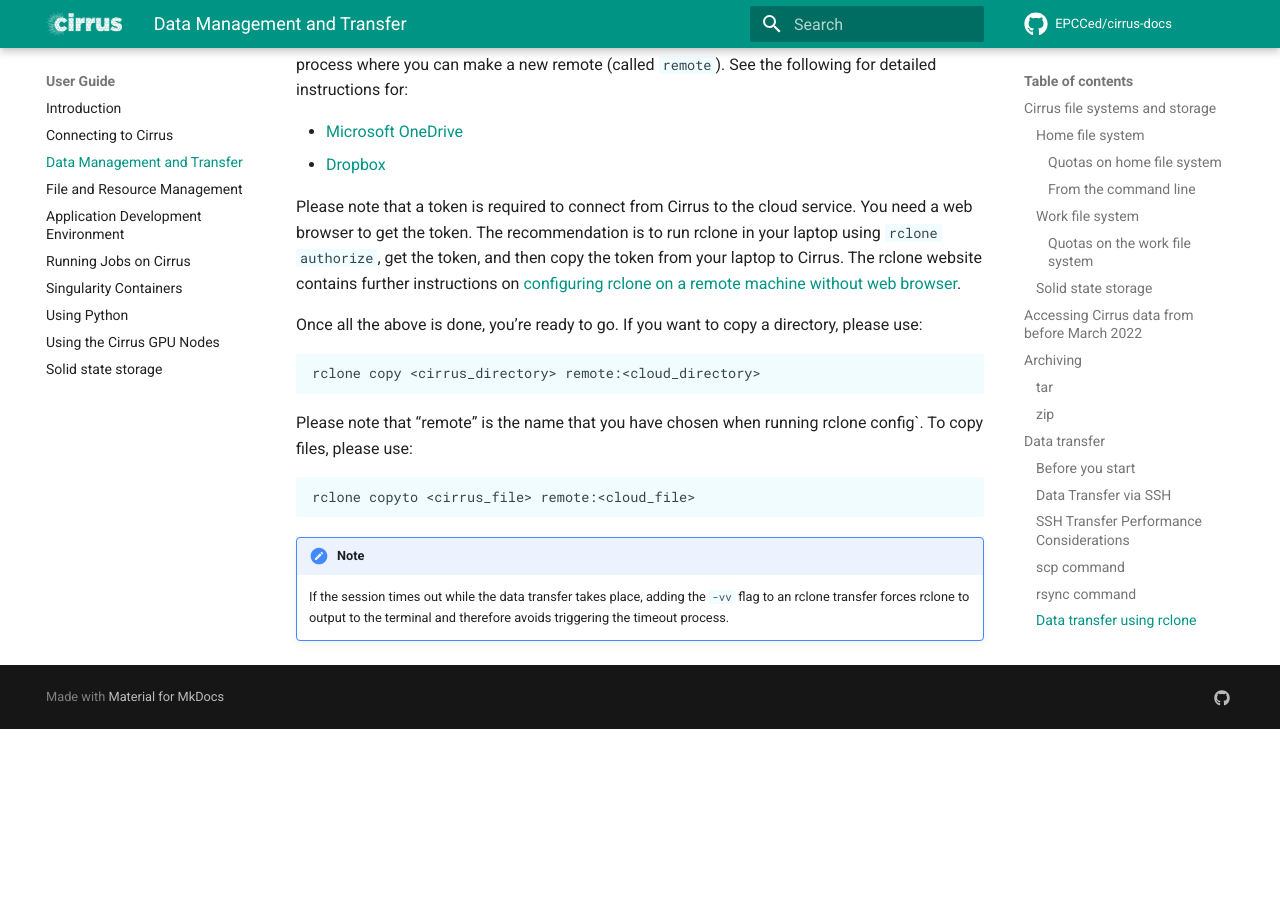
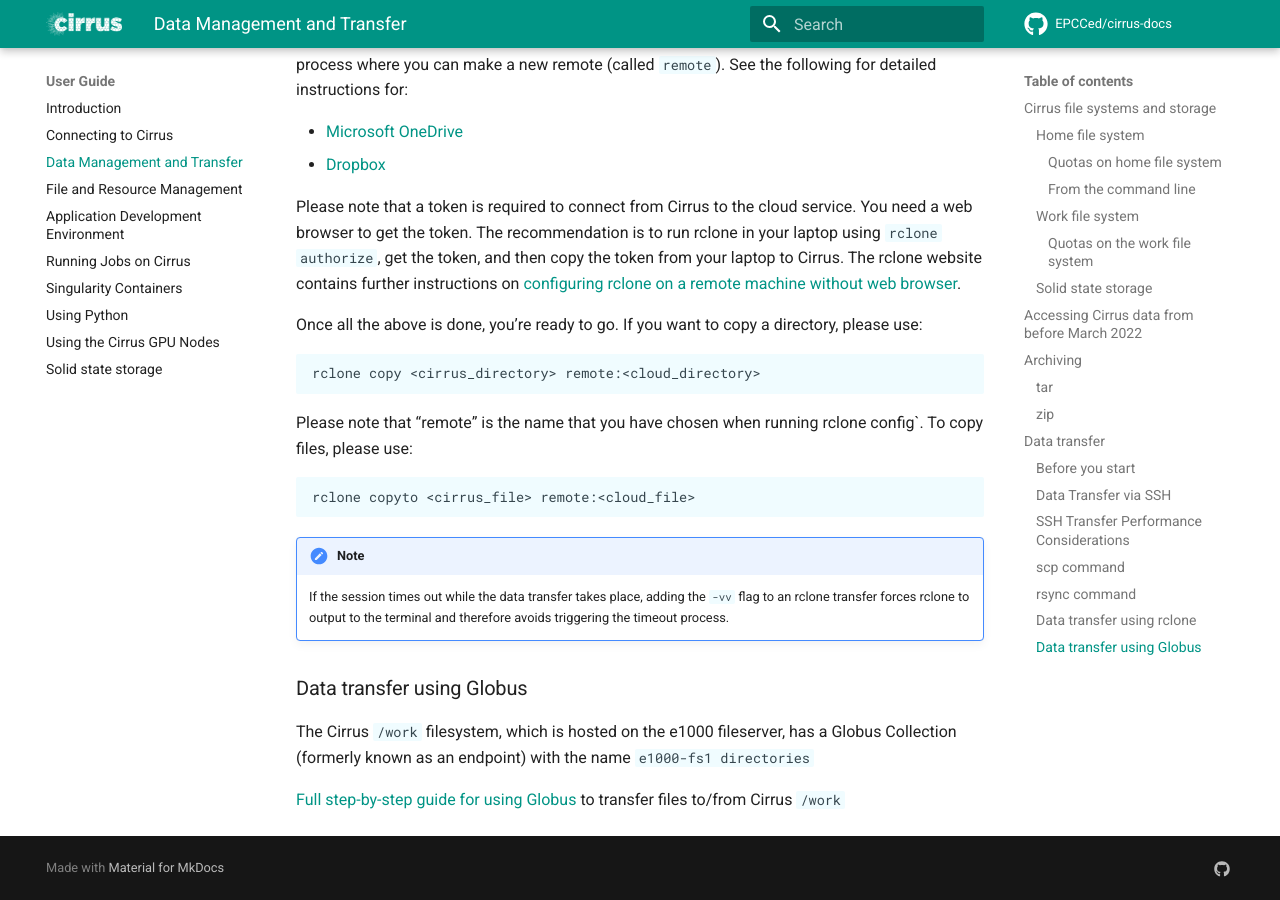
Before and after one commit to EPCCed/cirrus-docs, an MkDocs documentation site: the page built from docs/user-guide/data.md, in a window 1280 px wide and 900 px high, scrolled down 9963 px. Built offline with MkDocs 1.6.1 and Material for MkDocs 9.7.7, drawn with Linux system fonts in a browser that asks for light colours; comment, search, counter and statistics services are not loaded; before the commit the page ends 10692 px from its top, so only the background shows below that.

Commit message:
Link to Globus step by step guide from Data page

```diff
--- a/docs/user-guide/data.md
+++ b/docs/user-guide/data.md
@@ -473,3 +473,9 @@ Please note that “remote” is the name that you have chosen when running rclo
 !!! Note
 
     If the session times out while the data transfer takes place, adding the `-vv` flag to an rclone transfer forces rclone to output to the terminal and therefore avoids triggering the timeout process.
+
+### Data transfer using Globus
+
+The Cirrus `/work` filesystem, which is hosted on the e1000 fileserver, has a Globus Collection (formerly known as an endpoint) with the name `e1000-fs1 directories`
+
+[Full step-by-step guide for using Globus](../globus) to transfer files to/from Cirrus `/work`
```
Also changed, not shown: docs/user-guide/globus.md (+3 -1 lines).
